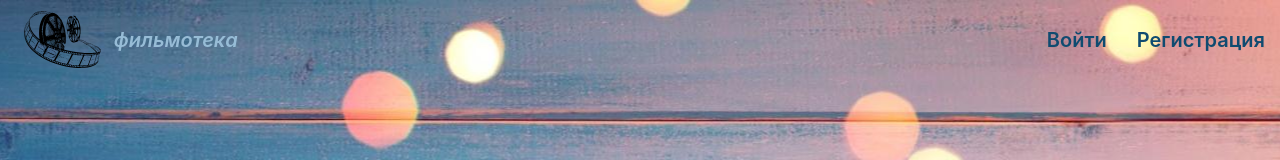
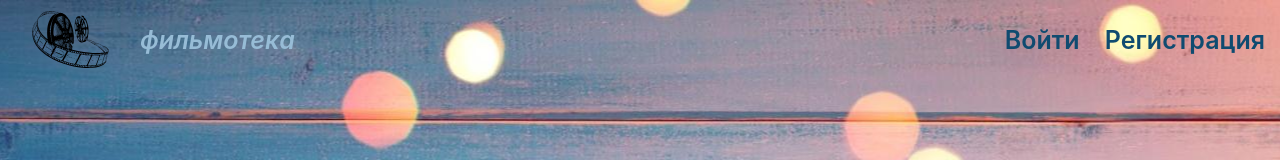
Before and after one commit to AlekseiTeterin/movie-seeker-app, a React (Create React App) app: page / in a window 1280 px wide. Shown: the top 160 px of the page. Built offline with nearby package versions, Linux system fonts and the light colour scheme; no server answers.

Commit message:
небольшое изменение оформления

```diff
--- a/src/components/BaseLayout/BaseLayout.module.css
+++ b/src/components/BaseLayout/BaseLayout.module.css
@@ -16,8 +16,8 @@
     justify-content: space-between;
     color: rgb(15, 75, 112);
     font-weight: 600;
-    font-size: 20px;
-    gap: 30px;
+    font-size: 25px;
+    gap: 25px;
 }
 
 .imgWrapper {
@@ -27,6 +27,7 @@
 
 .img {
     height: 70px;
+    width: 100px;
 }
 
 .logoText {
@@ -34,6 +35,10 @@
     margin: auto;
     font-weight: 600;
     font-style: italic;
-    padding-left: 10px;
-    font-size: 20px;
+    padding-left: 20px;
+    font-size: 25px;
 }
+
+.user {
+    color: rgb(66, 90, 27);
+}
--- a/src/components/BaseLayout/IsAuth.jsx
+++ b/src/components/BaseLayout/IsAuth.jsx
@@ -6,6 +6,7 @@ import { NavLink } from 'react-router-dom';
 import style from './BaseLayout.module.css';
 import { IsAuthContext } from '../../store/context';
 import { removeCurrentUser } from '../../store/slices/currentUserSlice';
+
 
 function IsAuth() {
     const dispatch = useDispatch();
@@ -22,7 +23,9 @@ function IsAuth() {
         </ul>
     ) : (
         <ul className={style.links}>
-            <li>{JSON.parse(localStorage.getItem('currentUser')).userName}</li>
+            <li className={style.user}>
+                {JSON.parse(localStorage.getItem('currentUser')).userName}
+            </li>
             <li>
                 <NavLink to='/favourite'>Избранное</NavLink>
             </li>
```
Also changed, not shown: src/images/user.svg (added).
